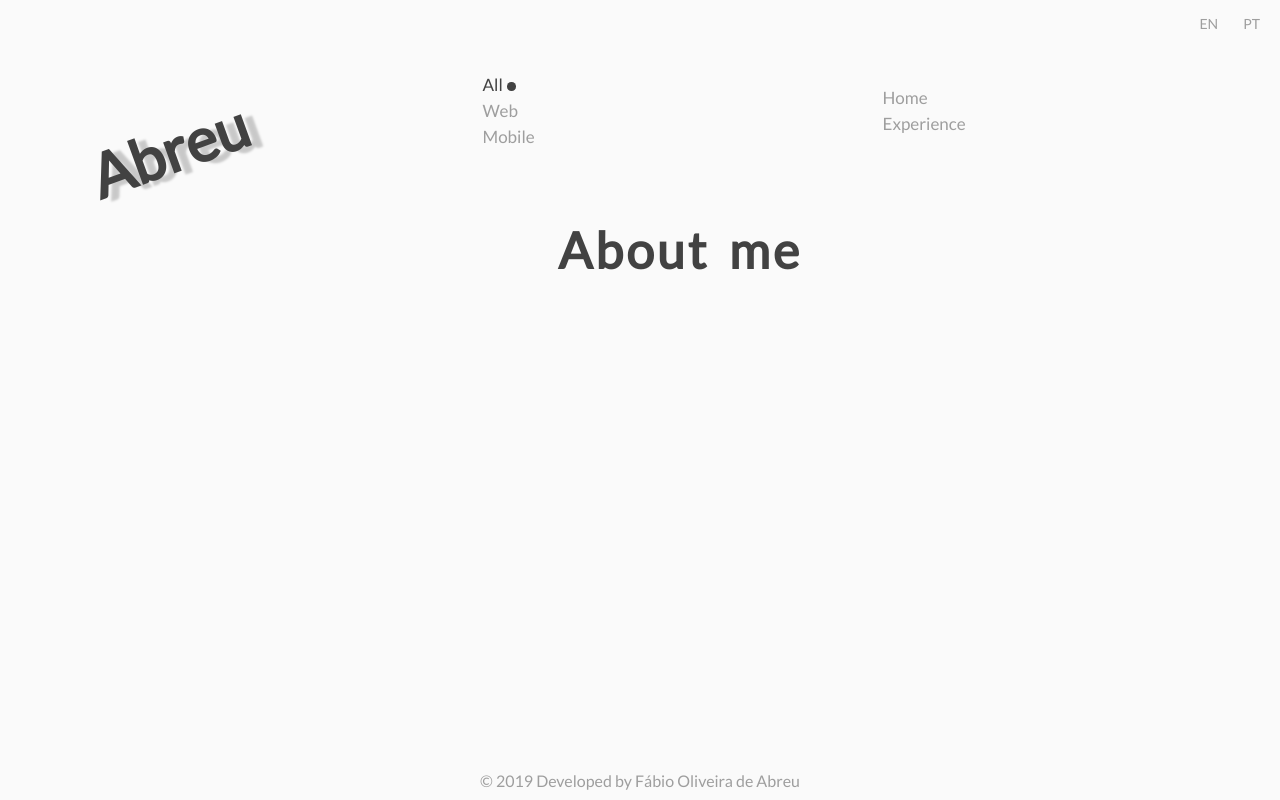
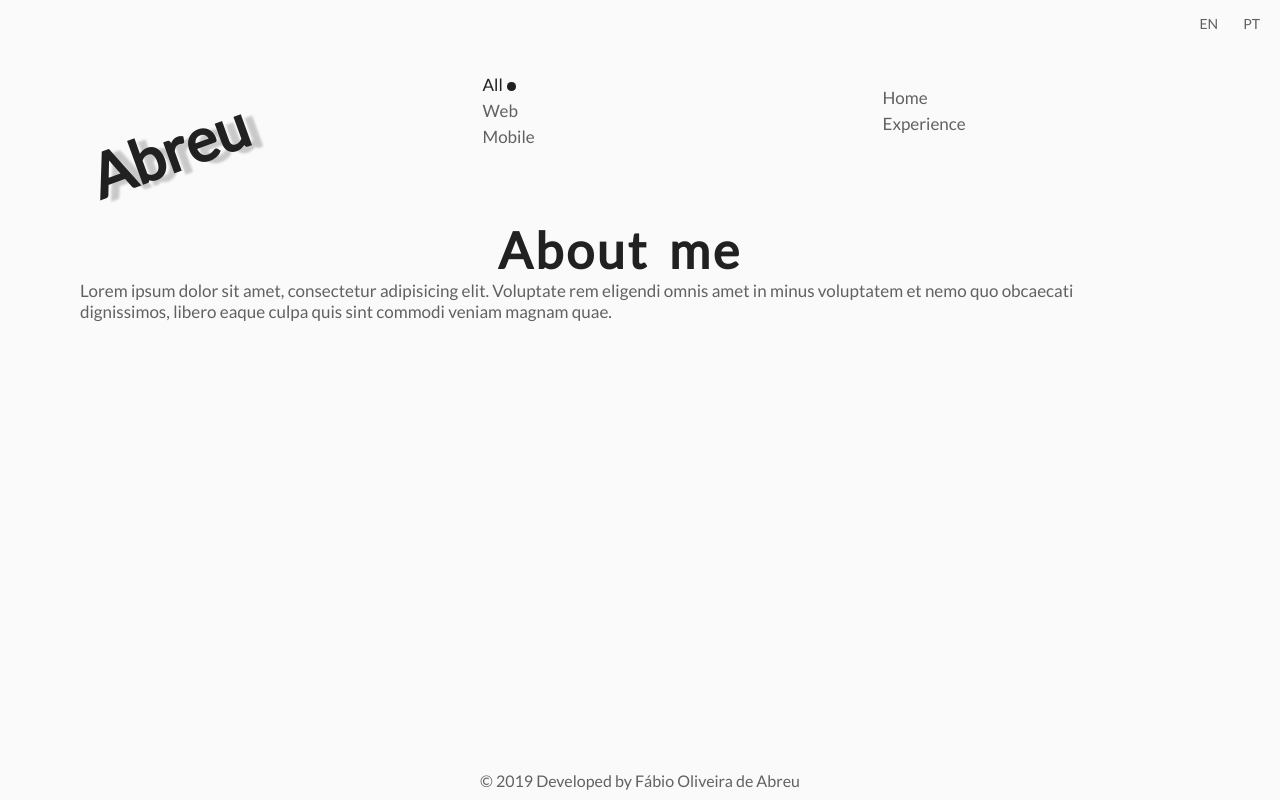
Before and after one commit to Abreu00/Port, a React (Create React App) app: page /about in a window 1280 px wide. Built offline with nearby package versions, Linux system fonts and the light colour scheme.

Commit message:
Added hover effect to navigation items

```diff
--- a/src/Globals/theme.js
+++ b/src/Globals/theme.js
@@ -5,8 +5,9 @@ const theme = {
     danger: "#DD2C00"
   },
   font: {
-    color: "#9E9E9E",
-    colorBold: "#424242"
+    color: "#616161",
+    colorBold: "#212121",
+    colorLight: "#9E9E9E"
   },
   header: {
     height: "22rem"
--- a/src/components/Header/styles.js
+++ b/src/components/Header/styles.js
@@ -62,4 +62,8 @@ export const Link = styled.span`
   cursor: pointer;
   display: inline-block;
   padding: 0.25rem;
+
+  &:hover {
+    color: ${props => props.theme.font.colorBold};
+  }
 `;
--- a/src/components/ToggleItem/styles.js
+++ b/src/components/ToggleItem/styles.js
@@ -6,6 +6,11 @@ export const Item = styled.li`
     color: ${props =>
       props.selected ? props.theme.font.colorBold : "inherit"};
   }
+
+  &:hover {
+    color: ${props => props.theme.font.colorBold};
+  }
+
   span {
     cursor: pointer;
     display: inline-block;
--- a/src/pages/About/index.js
+++ b/src/pages/About/index.js
@@ -16,6 +16,11 @@ export default function About() {
       <Header hideNav={2} />
       <TextContainer>
         <h1>About me</h1>
+        <p>
+          Lorem ipsum dolor sit amet, consectetur adipisicing elit. Voluptate
+          rem eligendi omnis amet in minus voluptatem et nemo quo obcaecati
+          dignissimos, libero eaque culpa quis sint commodi veniam magnam quae.
+        </p>
       </TextContainer>
     </Layout>
   );
--- a/src/pages/About/styles.js
+++ b/src/pages/About/styles.js
@@ -1,6 +1,7 @@
 import styled from "styled-components";
 
 export const TextContainer = styled.div`
+  padding-right: 12rem;
   h1 {
     text-align: center;
     font-weight: bold;
@@ -11,5 +12,6 @@ export const TextContainer = styled.div`
   }
 
   p {
+    font-size: 1.7rem;
   }
 `;
```
